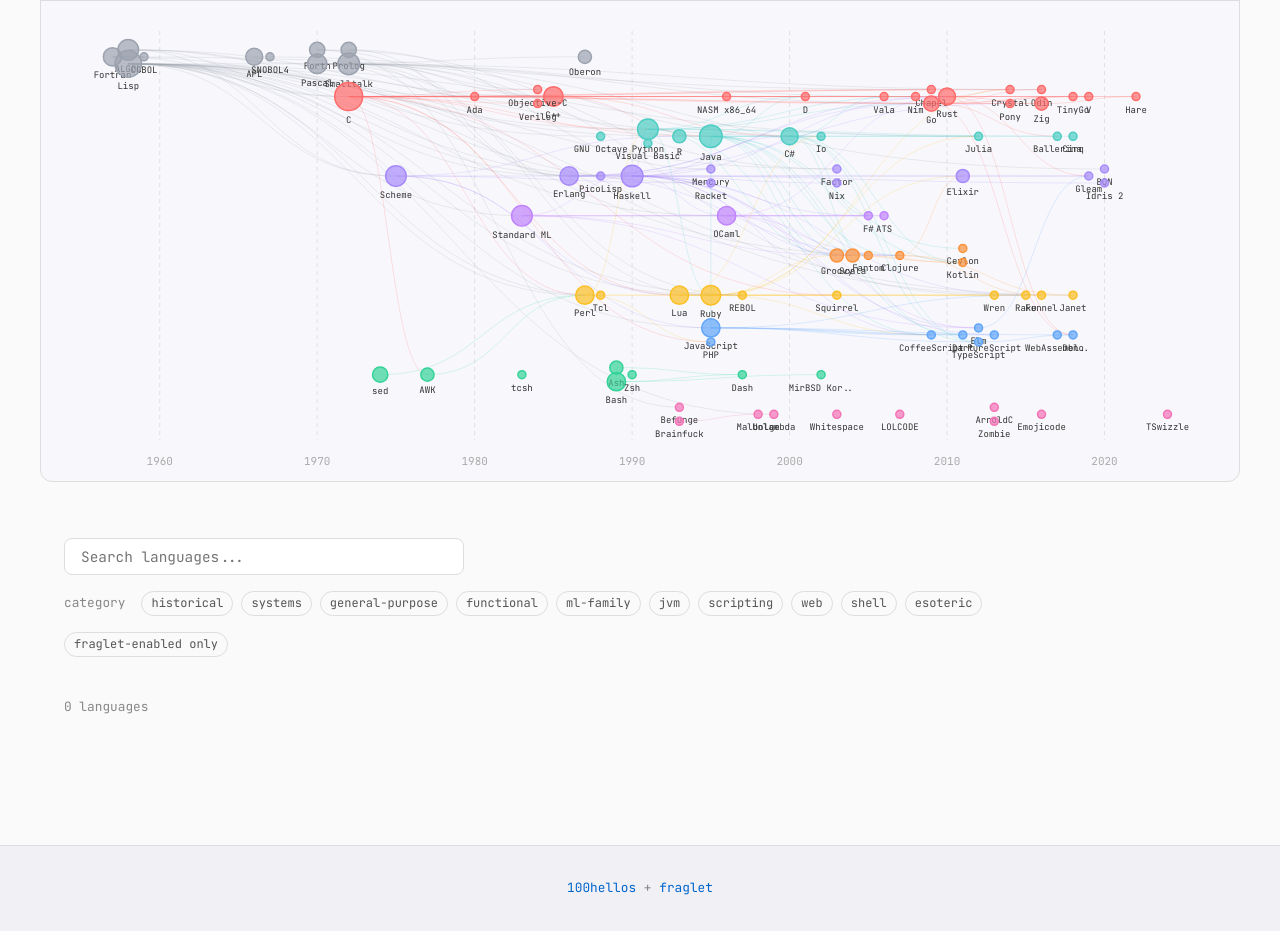
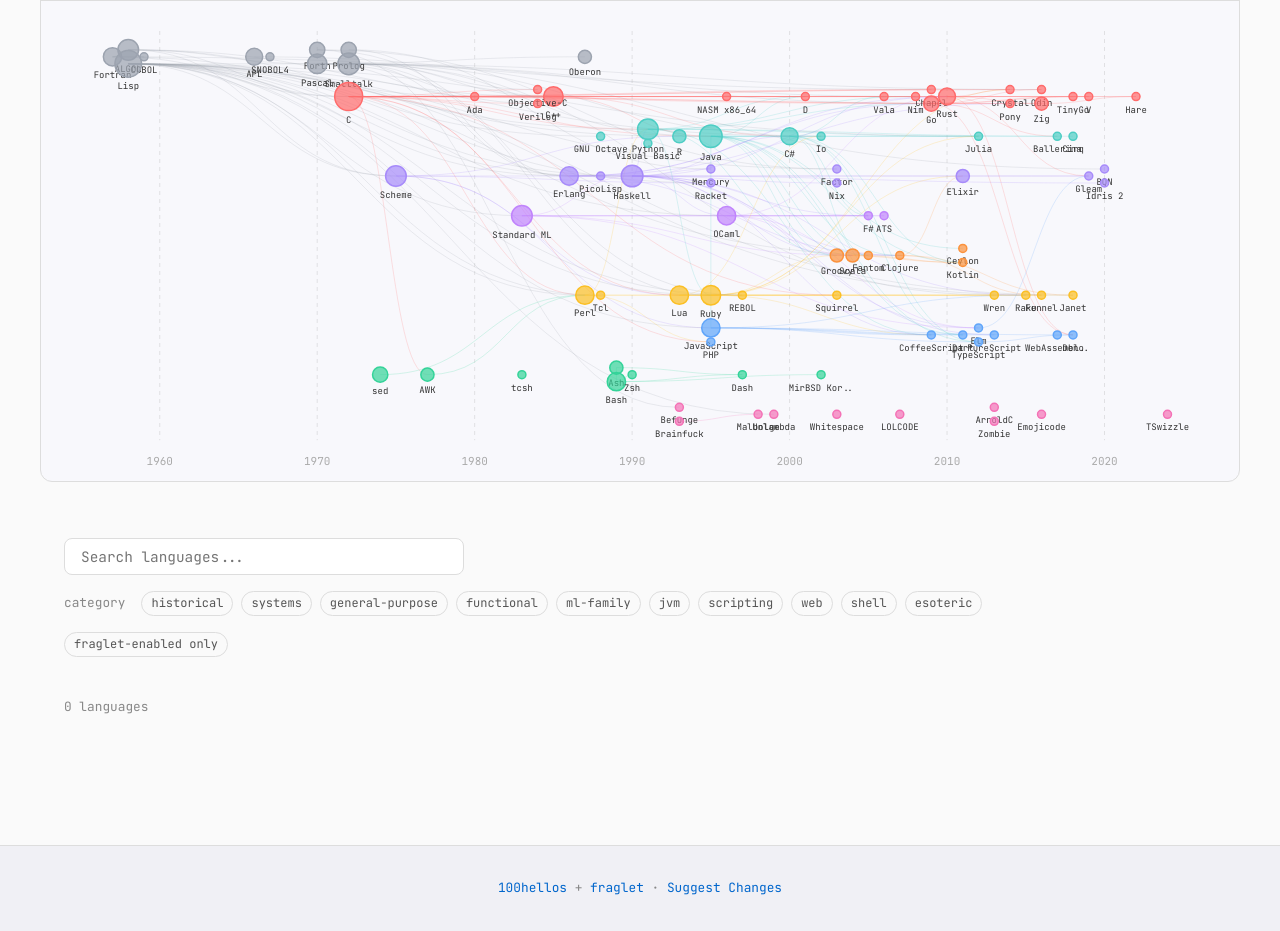
Before and after one commit to ofthemachine/100hellos-docs, a Gatsby site: page / in a window 1280 px wide. Shown: the part 369-1300 px from the top of the page. Built offline with nearby package versions, Linux system fonts and the light colour scheme; Gatsby itself is replaced by a stand-in of ours.

Commit message:
Provide mechanism to give page feedback

```diff
--- a/src/components/Footer.js
+++ b/src/components/Footer.js
@@ -1,4 +1,16 @@
 import React from 'react'
+
+const SITE_URL = 'https://ofthemachine.github.io/100hellos-docs'
+
+function feedbackUrl(path) {
+  const pageUrl = `${SITE_URL}${path}`
+  const params = new URLSearchParams({
+    template: 'page-feedback.yml',
+    title: `[Feedback] ${path}`,
+    url: pageUrl,
+  })
+  return `https://github.com/ofthemachine/100hellos-docs/issues/new?${params}`
+}
 
 const styles = {
   footer: {
@@ -20,6 +32,7 @@ const styles = {
 }
 
 export default function Footer() {
+  const path = typeof window !== 'undefined' ? window.location.pathname.replace('/100hellos-docs', '') || '/' : '/'
   return (
     <footer style={styles.footer}>
       <p style={styles.text}>
@@ -30,6 +43,10 @@ export default function Footer() {
         <a href="https://github.com/ofthemachine/fraglet" style={styles.link} target="_blank" rel="noopener noreferrer">
           fraglet
         </a>
+        {' · '}
+        <a href={feedbackUrl(path)} style={styles.link} target="_blank" rel="noopener noreferrer">
+          Suggest Changes
+        </a>
       </p>
     </footer>
   )
```
Also changed, not shown: .github/ISSUE_TEMPLATE/page-feedback.yml (added).
